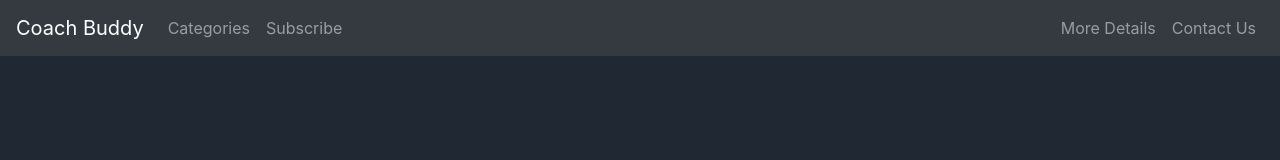
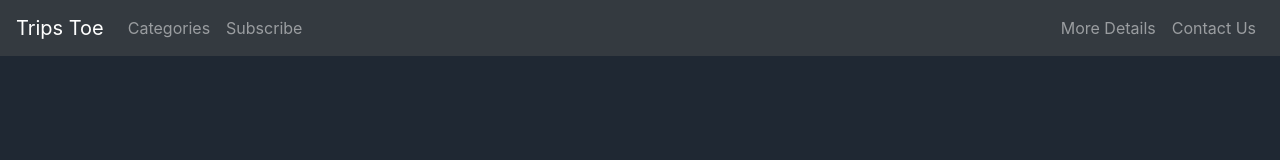
Before and after one commit to snky9397/reactjs_test_website, a React (Create React App) app: page / in a window 1280 px wide. Shown: the top 160 px of the page. Built offline with nearby package versions, Linux system fonts and the light colour scheme.

Commit message:
Minor changes

```diff
--- a/src/components/menu.jsx
+++ b/src/components/menu.jsx
@@ -5,7 +5,7 @@ class Menu extends Component {
   render() {
     return (
       <Navbar inverse fixed expand="lg" bg="dark" variant="dark">
-        <Navbar.Brand href="#home">Coach Buddy</Navbar.Brand>
+        <Navbar.Brand href="#home">Trips Toe</Navbar.Brand>
         <Navbar.Toggle aria-controls="responsive-navbar-nav" />
         <Navbar.Collapse id="responsive-navbar-nav">
           <Nav className="mr-auto">
--- a/src/components/side-bar.jsx
+++ b/src/components/side-bar.jsx
@@ -9,6 +9,14 @@ export default props => {
         Home
       </a>
 
+      <a className="menu-item" href="book_now">
+        Book Now
+      </a>
+
+      <a className="menu-item" href="know_your_itinerary">
+        Know Your Itinerary
+      </a>
+
       <a className="menu-item" href="galary">
         Galary
       </a>
@@ -18,7 +26,7 @@ export default props => {
       </a>
 
       <a className="menu-item" href="reaction">
-        React-ion
+        About Us
       </a>
     </Menu>
   );
```
Also changed, not shown: package.json (+4 -4 lines), 2 other files (tests, documents, lock files or other folders).
